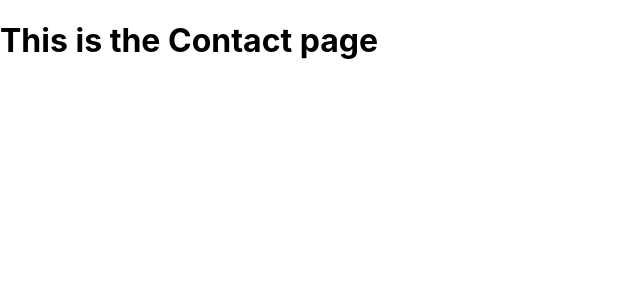
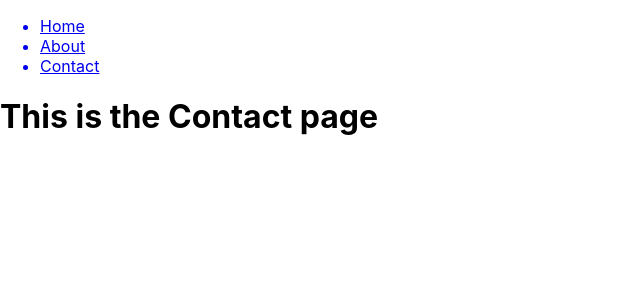
Before and after one commit to GeethuGopi/gitreact, a React (Create React App) app: page /Contact in a window 1280 px wide. Shown: the top 300 px of the page, without its empty margins (0-640 px from the left). Built offline with nearby package versions, Linux system fonts and the light colour scheme.

Commit message:
Navbar added in About and contact page

```diff
--- a/src/Component/About.js
+++ b/src/Component/About.js
@@ -1,7 +1,9 @@
 import React from 'react';
+import Navigation from './Navigation';
 const About = () => {
     return (
        <div>
+       <Navigation />
        <h1>This is about page</h1>
        </div>
     );
--- a/src/Component/Contact.js
+++ b/src/Component/Contact.js
@@ -1,7 +1,9 @@
 import React from 'react';
+import Navigation from './Navigation';
 const Contact = () => {
     return (
         <div>
+        <Navigation />
         <h1>This is the Contact page</h1>
         </div>
     );
```
